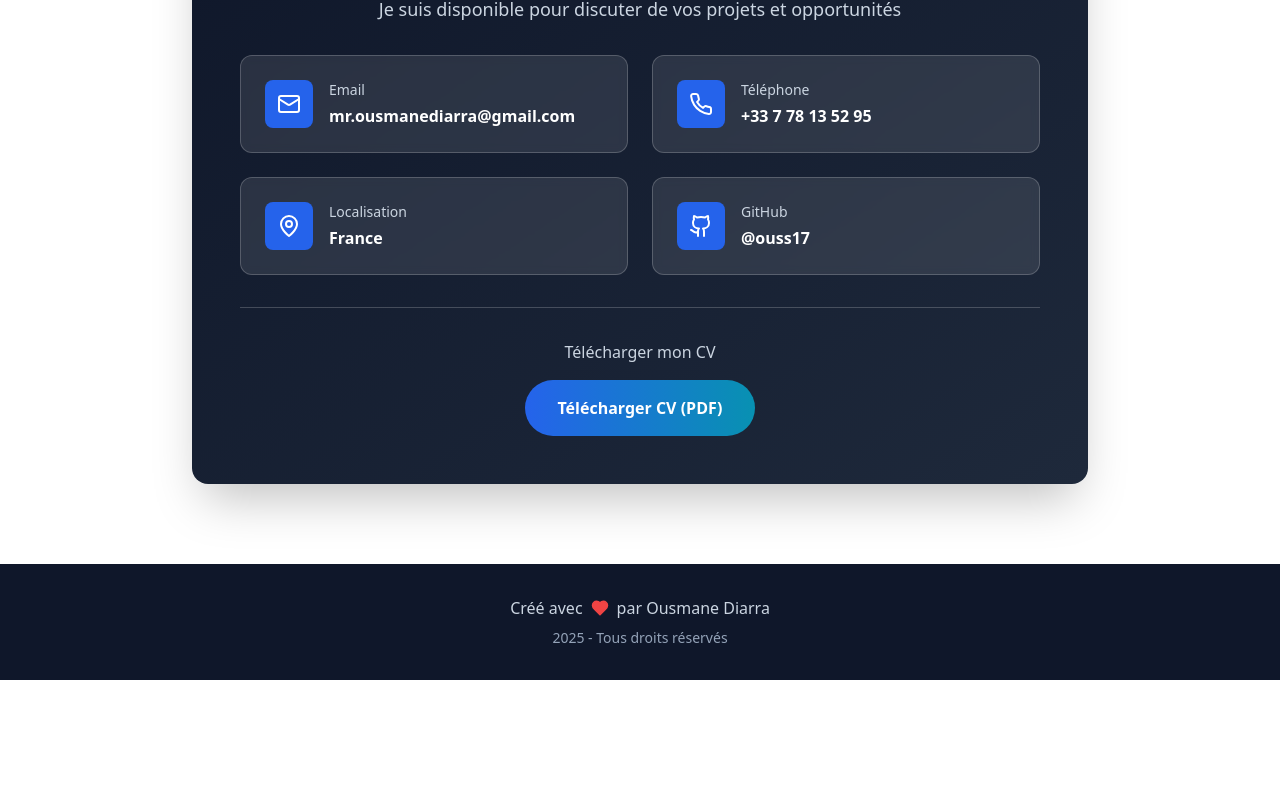
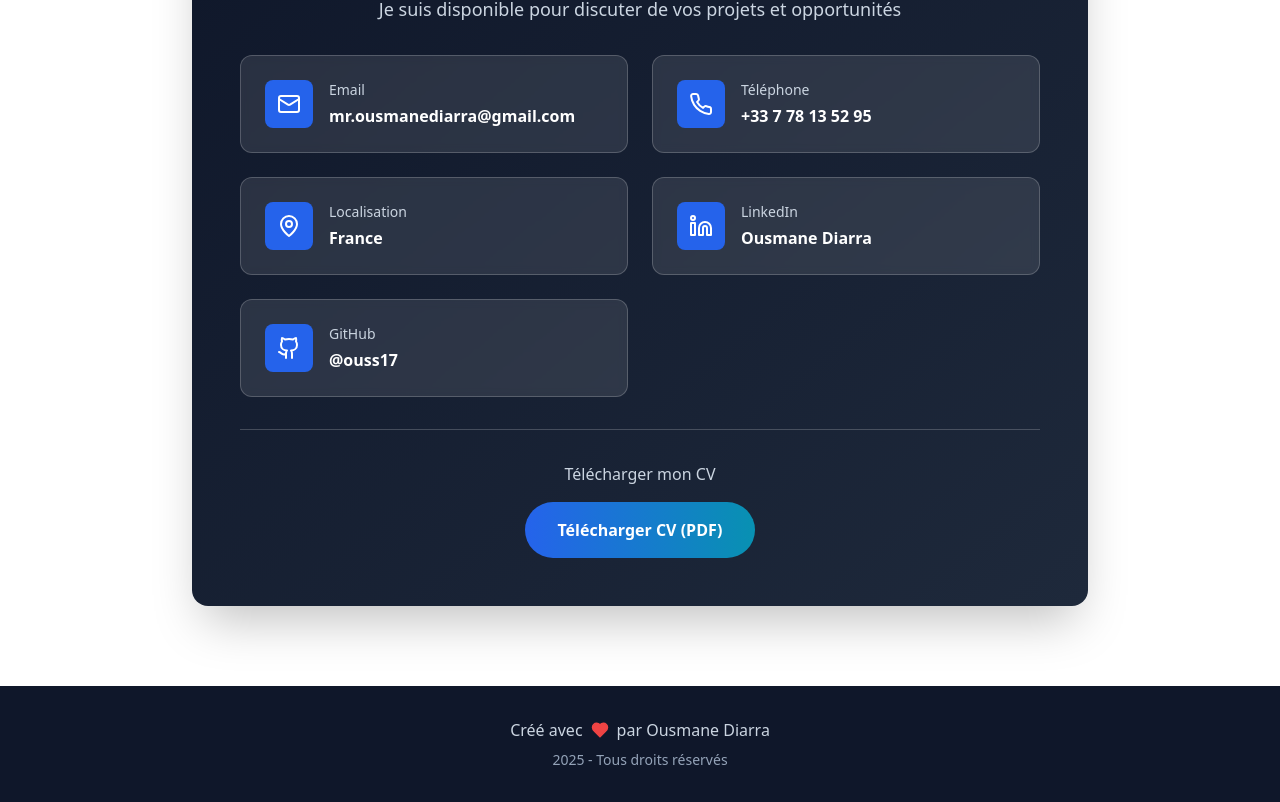
Before and after one commit to ouss17/portfolio-2025, a React (Vite) app: page / in a window 1280 px wide. Shown: the part 8277-9079 px from the top of the page. Before the commit the page ends 8957 px from the top, so only its background shows below. Built offline with nearby package versions, Linux system fonts and the light colour scheme.

Commit message:
add linkedin & cv to dl

```diff
--- a/src/components/Contact.tsx
+++ b/src/components/Contact.tsx
@@ -58,6 +58,21 @@ export default function Contact() {
               </div>
 
               <a
+                href="https://www.linkedin.com/in/ousmane-diarra-065907189/"
+                target="_blank"
+                rel="noopener noreferrer"
+                className="flex items-center gap-4 p-6 bg-white/10 backdrop-blur-sm rounded-xl hover:bg-white/20 transition-all duration-300 border border-white/20"
+              >
+                <div className="p-3 bg-blue-600 rounded-lg">
+                  <Linkedin size={24} />
+                </div>
+                <div>
+                  <p className="text-sm text-slate-300 mb-1">LinkedIn</p>
+                  <p className="font-semibold">Ousmane Diarra</p>
+                </div>
+              </a>
+
+              <a
                 href="https://github.com/ouss17"
                 target="_blank"
                 rel="noopener noreferrer"
@@ -75,9 +90,13 @@ export default function Contact() {
 
             <div className="text-center pt-8 border-t border-white/20">
               <p className="text-slate-300 mb-4">Télécharger mon CV</p>
-              <button className="bg-gradient-to-r from-blue-600 to-cyan-600 px-8 py-4 rounded-full font-semibold hover:shadow-lg hover:shadow-blue-500/50 transition-all duration-300 transform hover:scale-105">
+              <a
+                href="/assets/cv/Ousmane_Diarra.pdf"
+                download
+                className="bg-gradient-to-r from-blue-600 to-cyan-600 px-8 py-4 rounded-full font-semibold hover:shadow-lg hover:shadow-blue-500/50 transition-all duration-300 transform hover:scale-105 inline-block"
+              >
                 Télécharger CV (PDF)
-              </button>
+              </a>
             </div>
           </div>
         </div>
```
Also changed, not shown: 1 other file (tests, documents, lock files or other folders).
